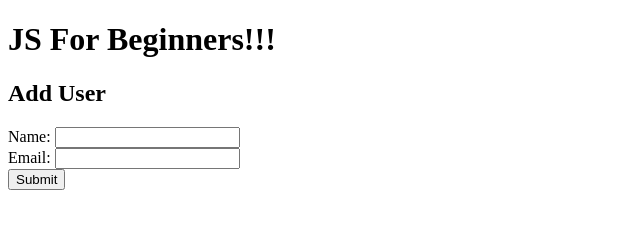
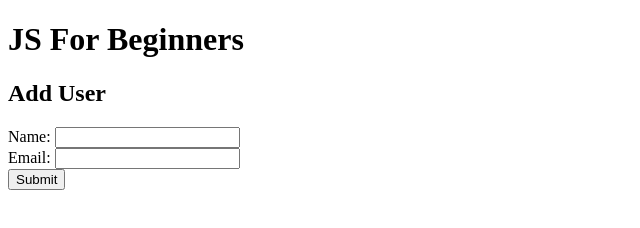
Before and after one commit to VadimJets/cv, a website: page index.html in a window 1280 px wide. Shown: the full height of the page, 0-640 px from the left. Drawn offline with Linux system fonts and the light colour scheme.

Commit message:
Change index.html

```diff
--- a/index.html
+++ b/index.html
@@ -9,7 +9,7 @@
   </head>
   <body>
     <header>
-      <h1>JS For Beginners!!!</h1>
+      <h1>JS For Beginners</h1>
     </header>
 
     <section class="container">
```
